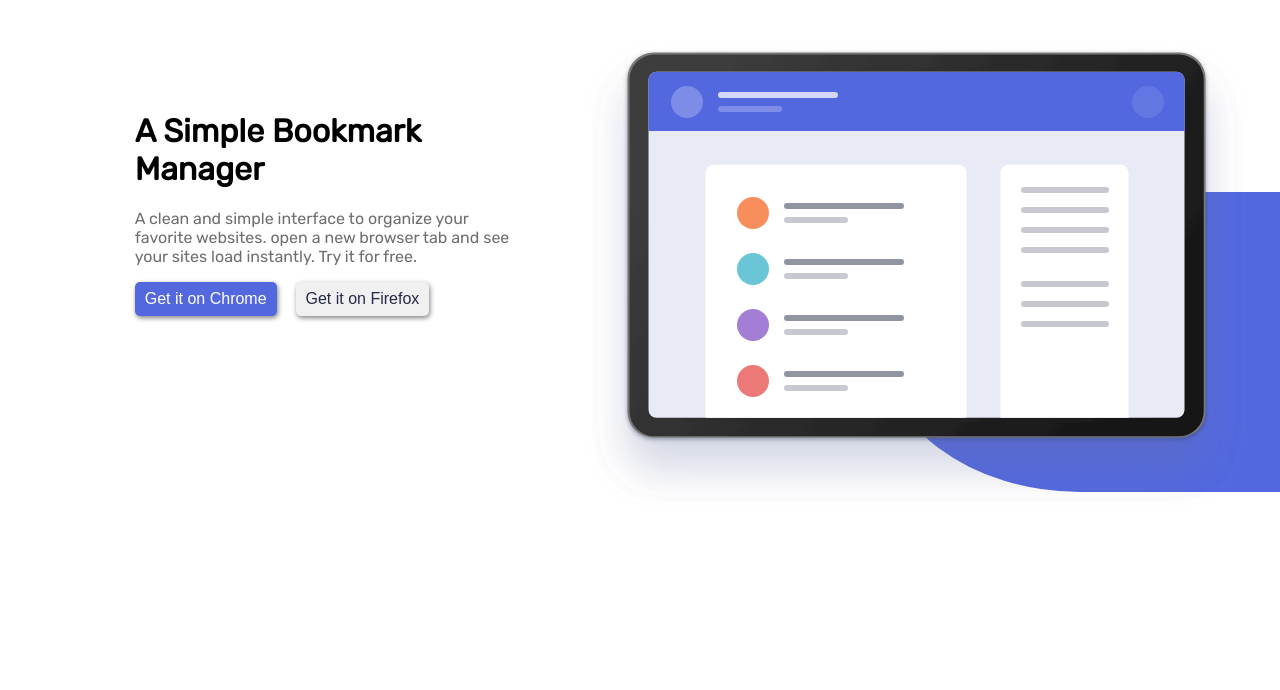
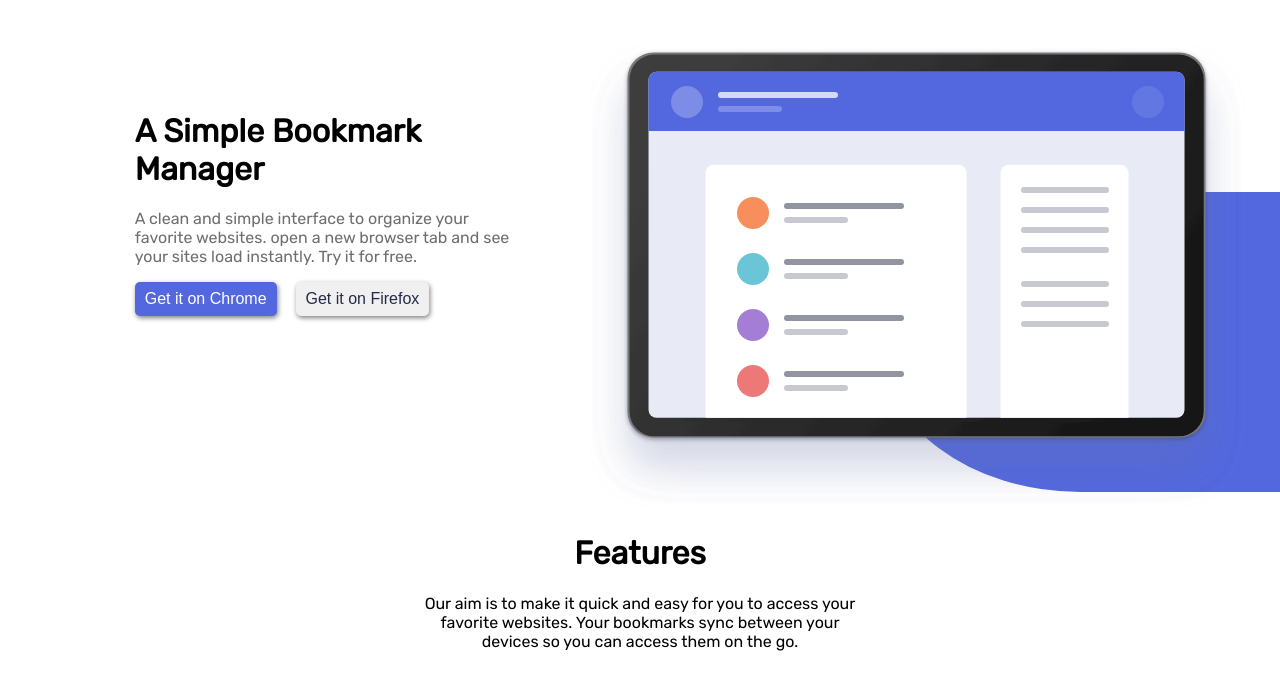
Before and after one commit to Guermoud98/MySass1, a plain HTML site: page index.html in a window 1280 px wide. Shown: the part 68-758 px from the top of the page. Drawn offline with Linux system fonts and the light colour scheme.

Commit message:
section2

```diff
--- a/index.html
+++ b/index.html
@@ -71,16 +71,20 @@
                 <button class="description__btn2 "> Get it on Firefox </button>
             </div>
 
-        </div >
+        </div>
         <div class="description__img">
             <img class="description__image" src="./images/illustration-hero.svg" alt="">
 
         </div>
     </div>
 
-<!-- ------------------------Section 2 -->
+    <!-- --------------------------------------Section 2----------------------------------------------------------------------------->
 
-
+    <div class="Features">
+        <h1 class="Features__title">Features</h1>
+        <p class="Features__parag"> Our aim is to make it quick and easy for you to access your favorite websites. Your bookmarks sync between
+            your devices so you can access them on the go. </p>
+    </div>
 
 
 
--- a/scss/_secOne.scss
+++ b/scss/_secOne.scss
@@ -111,12 +111,6 @@ color:white;
 
 .description {
 
-    .description__image {
-
-       img {
-         height: 200px;
-       }
-    }
 
 
 }  //description
--- a/scss/_secTwo.scss
+++ b/scss/_secTwo.scss
@@ -0,0 +1,12 @@
+@import 'variables';
+
+.Features {
+
+    margin: auto;
+    width: 35%;
+    text-align: center;
+
+    &__title {
+        font-size: 2rem;
+    }
+}
```
Also changed, not shown: css/main.css, 1 other file.
